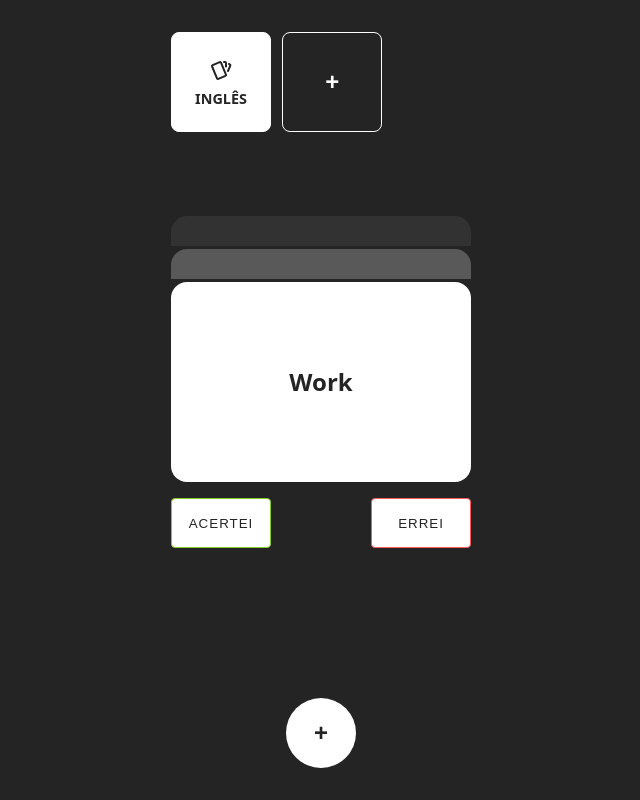
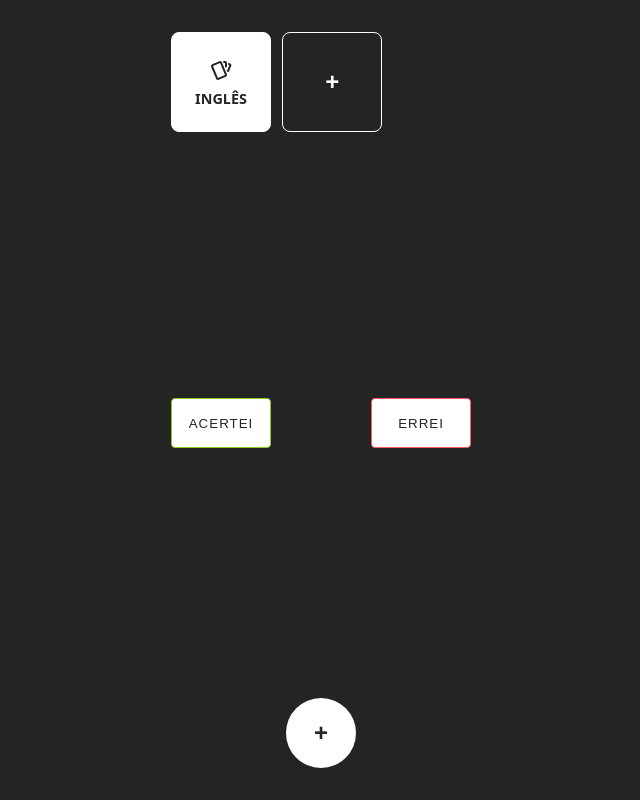
Before and after one commit to jeancarloslima/flashcards, a React (Vite) app: page / in a window 1280 px wide. Shown: the whole page, without its empty margins (319-959 px from the left). Built offline with nearby package versions, Linux system fonts and the light colour scheme.

Commit message:
Adicionando criação de flashcards no formulário

```diff
--- a/src/App.jsx
+++ b/src/App.jsx
@@ -12,9 +12,14 @@ function App() {
   const [isFormDeckVisible, setIsFormDeckVisible] = useState(false);
   const [isFormCardVisible, setIsFormCardVisible] = useState(false);
   const [acaoCard, setAcaoCard] = useState(null);
+  const [flashcards, setFlashcards] = useState([]);
 
-  const handleAcaoCard = direcao => {
+  const handleAcaoCard = (direcao) => {
     setAcaoCard(direcao);
+  };
+
+  function adicionarFlashcard(novoFlashcard) {
+    setFlashcards([...flashcards, novoFlashcard]);
   }
 
   return (
@@ -30,6 +35,7 @@ function App() {
           {isFormCardVisible && (
             <FormularioAdicionarCard
               fecharFormularioCard={() => setIsFormCardVisible(false)}
+              adicionaFlashcardNaLista={adicionarFlashcard}
             />
           )}
           {isFormDeckVisible && (
@@ -39,7 +45,10 @@ function App() {
           )}
         </AnimatePresence>
 
-        <FlashCard acaoCard={acaoCard} />
+        {flashcards.length > 0 && (
+          <FlashCard pergunta={flashcards[0].pergunta} resposta={flashcards[0].resposta} acaoCard={acaoCard} />
+        )}
+
         <BotoesCertoErrado onAction={handleAcaoCard} />
       </main>
 
--- a/src/FlashCard/index.jsx
+++ b/src/FlashCard/index.jsx
@@ -1,7 +1,7 @@
 import { useState } from "react";
 import "./flash-card.css";
 
-export default function FlashCard( {acaoCard} ) {
+export default function FlashCard( {pergunta, resposta, acaoCard} ) {
   const [flipped, setFlipped] = useState(false);
   let classeAcaoCard = ''
   if (acaoCard === "certo") classeAcaoCard = "card-certo";
@@ -11,10 +11,10 @@ export default function FlashCard( {acaoCard} ) {
     <div className="flashcard" onClick={() => setFlipped(!flipped)}>
       <div className={`card ${flipped ? "is-flipped" : ""} ${classeAcaoCard}`}>
         <div className="card-face card-frente">
-          <p className="pergunta">Work</p>
+          <p className="pergunta">{pergunta}</p>
         </div>
         <div className="card-face card-verso">
-          <p className="resposta">Trabalhar</p>
+          <p className="resposta">{resposta}</p>
         </div>
       </div>
     </div>
--- a/src/FormularioAdicionarCard/index.jsx
+++ b/src/FormularioAdicionarCard/index.jsx
@@ -1,7 +1,17 @@
 import { motion } from "framer-motion";
 import "./formulario-adicionar-card.css";
 
-export default function FormularioAdicionarCard({ fecharFormularioCard }) {
+export default function FormularioAdicionarCard({ fecharFormularioCard, adicionaFlashcardNaLista }) {
+  function criarNovoCard(formData) {
+    const novoFlashcard = {
+      id: 1,
+      pergunta: formData.get('pergunta-card'),
+      resposta: formData.get('resposta-card')
+    }
+
+    adicionaFlashcardNaLista(novoFlashcard);
+  }
+
   return (
     <div className="modal-overlay" onClick={fecharFormularioCard}>
       <motion.form
@@ -11,14 +21,14 @@ export default function FormularioAdicionarCard({ fecharFormularioCard }) {
         animate={{ y: 0, opacity: 1 }}
         exit={{ y: -50, opacity: 0 }}
         trasition={{ duration: 0.3 }}
+        action={criarNovoCard}
       >
-        <input type="text" id="pergunta-card" placeholder="Work" required/>
-        <input type="text" id="resposta-card" placeholder="Trabalhar" required/>
+        <input type="text" name="pergunta-card" id="pergunta-card" placeholder="Work" required/>
+        <input type="text" name="resposta-card" id="resposta-card" placeholder="Trabalhar" required/>
         <input
           type="submit"
           id="btn-salvar-card"
           value="ADICIONAR"
-          onClick={fecharFormularioCard}
         />
       </motion.form>
     </div>
```
